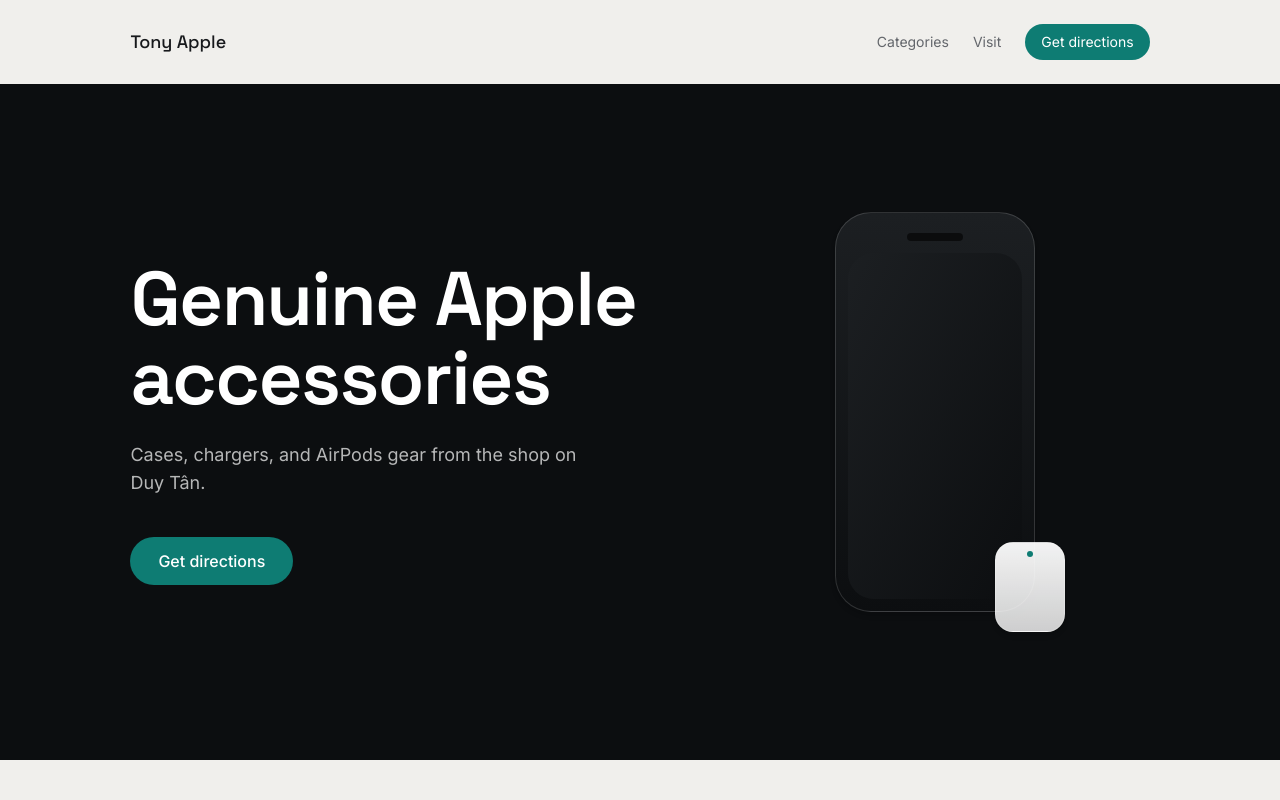
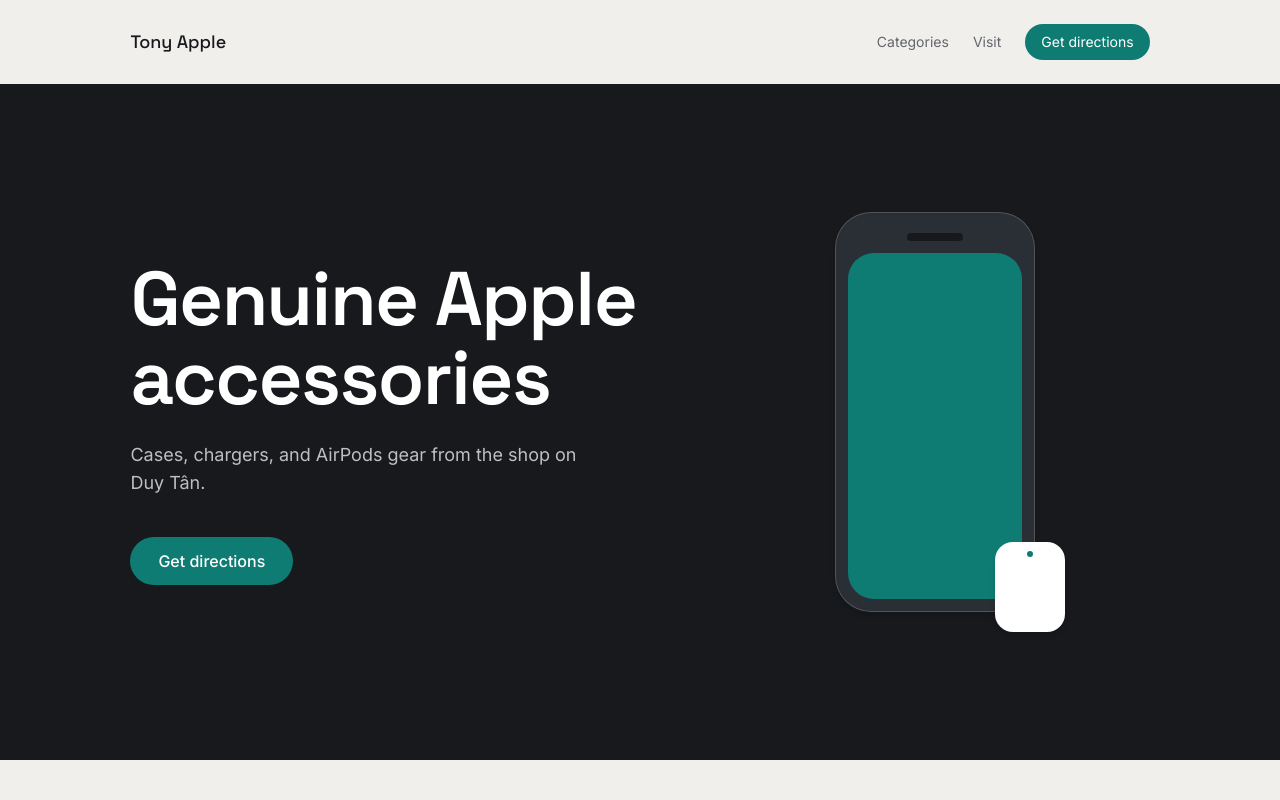
Before and after one commit to ThanhNV121097/project-dc91cc2d, a React (Vite) app in the folder code/frontend/: page / in a window 1280 px wide. Shown: the top 800 px of the page. Built offline with nearby package versions, Linux system fonts and the light colour scheme.

Commit message:
chore: edit code/frontend/src/components/Hero.tsx

```diff
--- a/code/frontend/src/components/Hero.tsx
+++ b/code/frontend/src/components/Hero.tsx
@@ -1,17 +1,17 @@
 import { T } from "../editable";
 
 /**
- * The hero: a CSS-drawn phone and earbud case on a dark ground, standing in
- * for product photography the shop does not have on file yet.
+ * The hero: a CSS-drawn phone with a lit accent screen, standing in for
+ * product photography the shop does not have on file yet. No blob glow —
+ * the screen itself is the light source.
  */
 export default function Hero() {
   return (
-    <section className="relative overflow-hidden bg-[#0C0E10] text-white">
-      <div className="pointer-events-none absolute right-[6%] top-1/2 h-[520px] w-[520px] -translate-y-1/2 rounded-full bg-accent/40 blur-[110px]" />
+    <section className="relative overflow-hidden bg-ink text-ink-inverse">
       <div className="relative mx-auto grid max-w-page grid-cols-1 items-center gap-16 px-[var(--gutter)] py-24 md:grid-cols-[1.1fr_0.9fr] md:py-32">
         <div>
-          <T k="hero.headline" as="h1" className="text-[clamp(40px,6vw,76px)] max-w-[12ch] text-white" />
-          <T k="hero.sub" as="p" className="mt-6 max-w-[42ch] text-lg text-white/70" />
+          <T k="hero.headline" as="h1" className="text-[clamp(40px,6vw,76px)] max-w-[12ch] text-ink-inverse" />
+          <T k="hero.sub" as="p" className="mt-6 max-w-[42ch] text-lg text-ink-inverse-soft" />
           <T
             k="hero.cta.label"
             as="a"
@@ -20,13 +20,13 @@
           />
         </div>
         <div className="relative mx-auto h-[420px] w-[260px]" aria-hidden="true">
-          {/* phone */}
-          <div className="absolute left-1/2 top-0 h-[400px] w-[200px] -translate-x-1/2 rounded-[36px] border border-white/15 bg-gradient-to-b from-[#1c1f22] to-[#0C0E10] shadow-md">
-            <div className="absolute left-1/2 top-5 h-2 w-14 -translate-x-1/2 rounded-full bg-black/60" />
-            <div className="absolute inset-3 top-10 rounded-[26px] bg-gradient-to-br from-accent/50 via-accent/10 to-transparent" />
+          {/* phone, lit screen doubling as the hero's light source */}
+          <div className="absolute left-1/2 top-0 h-[400px] w-[200px] -translate-x-1/2 rounded-[36px] border border-line-dark bg-surface-dim shadow-md">
+            <div className="absolute left-1/2 top-5 h-2 w-14 -translate-x-1/2 rounded-full bg-ink" />
+            <div className="absolute inset-3 top-10 rounded-[26px] bg-accent" />
           </div>
-          {/* AirPods case */}
-          <div className="absolute bottom-0 right-0 h-[90px] w-[70px] rounded-[18px] border border-white/20 bg-gradient-to-b from-white/95 to-white/80 shadow-md">
+          {/* AirPods case, titanium against the dark ground */}
+          <div className="absolute bottom-0 right-0 h-[90px] w-[70px] rounded-[18px] border border-line-dark bg-ink-inverse shadow-md">
             <div className="absolute left-1/2 top-2 h-[6px] w-[6px] -translate-x-1/2 rounded-full bg-accent" />
           </div>
         </div>
```
